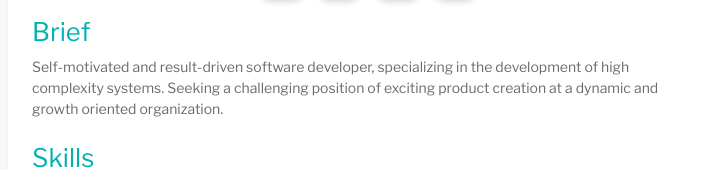
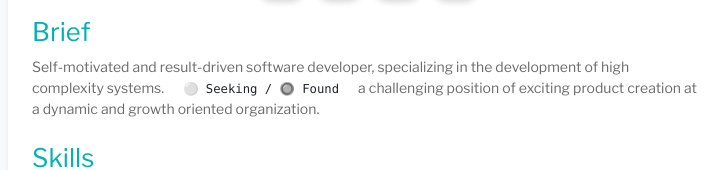
Before and after one commit to Guzzur/razzy.dev, a React (Create React App) app: page /about in a window 1280 px wide. Shown: the part 377-547 px from the top of the page, without its empty margins (272-1000 px from the left). Built offline with nearby package versions, Linux system fonts and the light colour scheme.

Commit message:
add seeking/found toggle

```diff
--- a/src/components/AboutMe.jsx
+++ b/src/components/AboutMe.jsx
@@ -57,7 +57,7 @@ class AboutMe extends React.Component {
           <h3>Brief</h3>
           <div>
             Self-motivated and result-driven software developer, specializing in the development of
-            high complexity systems. Seeking a challenging position of exciting product creation at
+            high complexity systems. <pre className='d-inline'>⚪️ Seeking / 🔘 Found</pre> a challenging position of exciting product creation at
             a dynamic and growth oriented organization.
           </div>
         </div>
```
